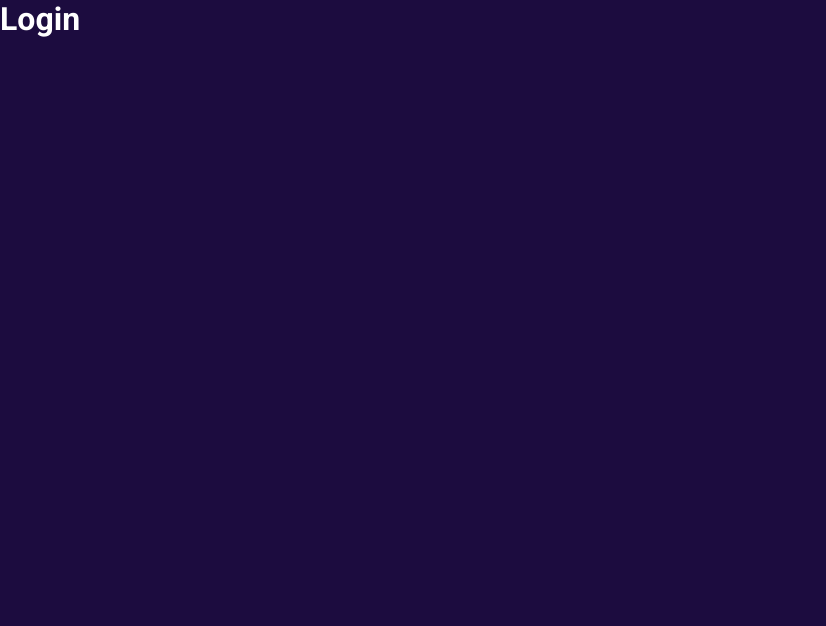
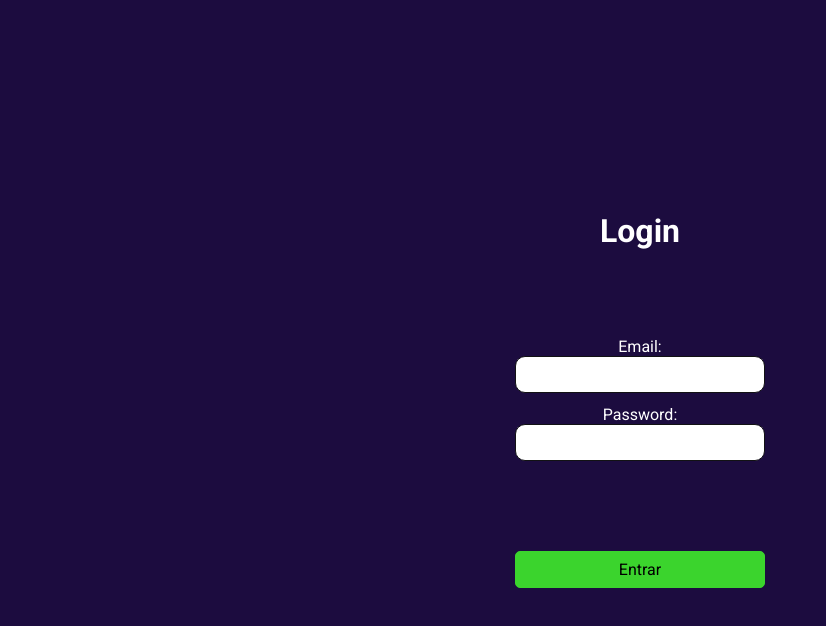
Before and after one commit to guiprais/verzel-fe, a React (Create React App) app: page /login in a window 1280 px wide. Shown: the top 626 px of the page, without its empty margins (0-826 px from the left). Built offline with nearby package versions, Linux system fonts and the light colour scheme.

Commit message:
feat: now need jwt authorization in routes

```diff
--- a/src/components/ClassesForm/index.tsx
+++ b/src/components/ClassesForm/index.tsx
@@ -34,7 +34,9 @@ export const ClassesForm = ({
   const handleSubmit = async (event: MouseEvent) => {
     event.preventDefault();
 
-    const createClass = await api.createClass({ name, date, modId });
+    const token = localStorage.getItem('@verzel:token');
+
+    const createClass = await api.createClass(token, { name, date, modId });
 
     if (createClass.error) {
       setCreated('');
--- a/src/components/ModuleForm/index.tsx
+++ b/src/components/ModuleForm/index.tsx
@@ -20,7 +20,9 @@ export const ModuleForm = ({ modulos, setModulos }: ModuleFormProps) => {
   const handleSubmit = async (event: MouseEvent) => {
     event.preventDefault();
 
-    const create = await api.createModule(name);
+    const token = localStorage.getItem('@verzel:token');
+
+    const create = await api.createModule(name, token);
 
     if (create.error) {
       setCreated('');
--- a/src/pages/Login/index.tsx
+++ b/src/pages/Login/index.tsx
@@ -1,7 +1,60 @@
+import { MouseEvent, useState } from 'react';
+import { useNavigate } from 'react-router';
+import api from '../../services/api';
+import styles from './styles.module.scss';
+
 export const Login = () => {
+  const [email, setEmail] = useState('');
+  const [password, setPassword] = useState('');
+  const [error, setError] = useState('');
+
+  const history = useNavigate();
+
+  const handleSubmit = async (event: MouseEvent) => {
+    event.preventDefault();
+
+    const login = await api.login({ email, password });
+
+    if (login.error) {
+      setError(login.error);
+      return login;
+    }
+
+    if (login.status === 200) {
+      localStorage.setItem('@verzel:token', login.data.token);
+      history('/');
+    }
+
+    return login;
+  };
   return (
-    <div>
+    <div className={styles.container}>
       <h1>Login</h1>
+      <form>
+        <label htmlFor="email">
+          Email:
+          <input
+            id="email"
+            type="text"
+            value={email}
+            onChange={({ target }) => setEmail(target.value)}
+          />
+        </label>
+
+        <label htmlFor="password">
+          Password:
+          <input
+            id="password"
+            type="password"
+            value={password}
+            onChange={({ target }) => setPassword(target.value)}
+          />
+        </label>
+        <span className={styles.error}>{error}</span>
+        <button type="submit" onClick={event => handleSubmit(event)}>
+          Entrar
+        </button>
+      </form>
     </div>
   );
 };
--- /dev/null
+++ b/src/pages/Login/styles.module.scss
@@ -0,0 +1,54 @@
+.container {
+  display: flex;
+  flex-direction: column;
+  justify-content: center;
+  align-items: center;
+  height: 100vh;
+
+  > h1 {
+    margin-bottom: 5rem;
+  }
+
+  form {
+    display: flex;
+    flex-direction: column;
+
+    label {
+      display: flex;
+      align-items: center;
+      flex-direction: column;
+      margin: 0.4rem 0;
+
+      input {
+        padding: 0.5rem;
+        border: 1px solid var(--gray-900);
+        border-radius: 10px;
+        width: 250px;
+        &:focus {
+          outline: none;
+        }
+      }
+    }
+
+    .error {
+      display: block;
+      text-align: center;
+      margin-top: 0.2rem;
+      color: var(--red);
+    }
+
+    button {
+      margin-top: 5rem;
+      padding: 0.5rem 1rem;
+      background-color: var(--green);
+      border: 1px solid var(--green);
+      border-radius: 5px;
+
+      transition: all 0.3s;
+
+      &:hover {
+        color: var(--white);
+      }
+    }
+  }
+}
--- a/src/services/api.ts
+++ b/src/services/api.ts
@@ -19,16 +19,42 @@ export default {
     return api.get('/classes');
   },
 
-  createModule: async (name: string) => {
+  createModule: async (name: string, token: string | null) => {
     return api
-      .post('/modules', { name })
+      .post(
+        '/modules',
+        { name },
+        {
+          headers: {
+            Authorization: `Bearer ${token}`,
+          },
+        },
+      )
       .then(response => response)
       .catch(error => error.response.data);
   },
 
-  createClass: async ({ name, date, modId }: CreateClassType) => {
+  createClass: async (
+    token: string | null,
+    { name, date, modId }: CreateClassType,
+  ) => {
     return api
-      .post('/classes', { name, class_date: date, module_id: modId })
+      .post(
+        '/classes',
+        { name, class_date: date, module_id: modId },
+        {
+          headers: {
+            Authorization: `Bearer ${token}`,
+          },
+        },
+      )
+      .then(response => response)
+      .catch(error => error.response.data);
+  },
+
+  login: async ({ email, password }: { email: string; password: string }) => {
+    return api
+      .post('/login', { email, password })
       .then(response => response)
       .catch(error => error.response.data);
   },
```
